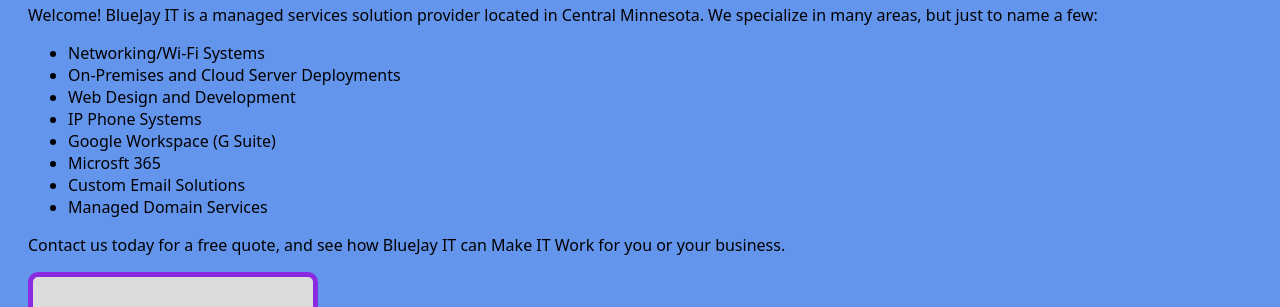
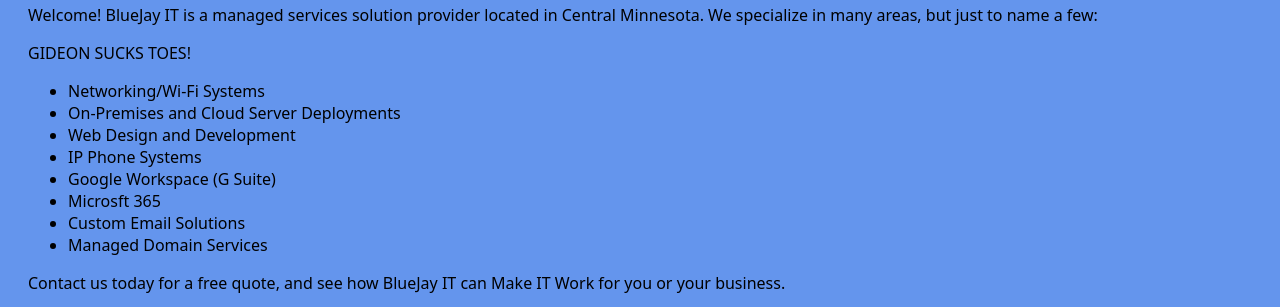
Before and after one commit to bluejayit/bluejayit.com, a plain HTML site: page index.html in a window 1280 px wide. Shown: the part 437-744 px from the top of the page. Drawn offline with Linux system fonts and the light colour scheme.

Commit message:
Update index.html

```diff
--- a/index.html
+++ b/index.html
@@ -43,6 +43,7 @@
             </ul>
         </div>
         <p>Welcome! BlueJay IT is a managed services solution provider located in Central Minnesota. We specialize in many areas, but just to name a few:</p>
+        <p>GIDEON SUCKS TOES!</p>
         <ul>
             <li>Networking/Wi-Fi Systems</li>
             <li>On-Premises and Cloud Server Deployments</li>
```
